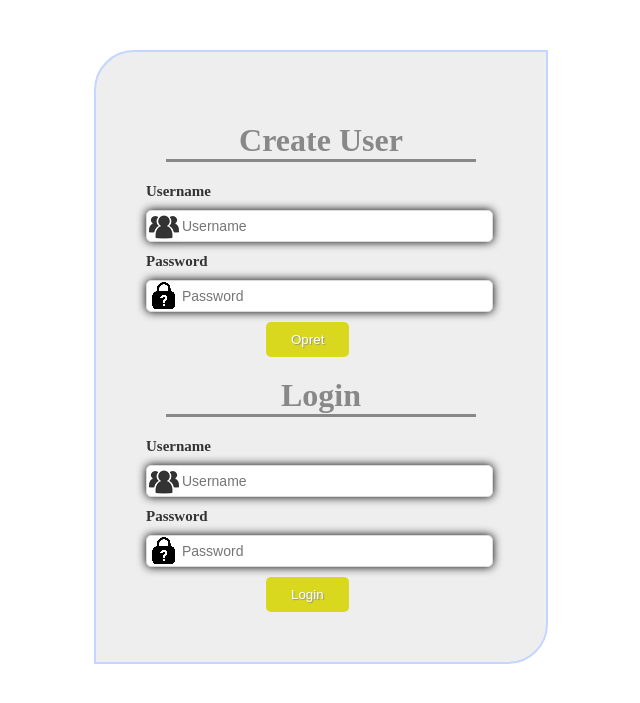
After one commit to Seeger01/post-it, a PHP site: page / in a window 1280 px wide. The commit adds this page. Shown: the top 703 px of the page, without its empty margins (319-959 px from the left). Run offline with PHP 8.4, Linux system fonts and the light colour scheme.

Commit message:
recreated login php, created css for the forms and made different interface.
recreated login php, created css for the forms and made different interface.

```diff
--- a/docreatepostit.php
+++ b/docreatepostit.php
@@ -24,9 +24,8 @@ $colorid = filter_input(INPUT_POST, 'colorid') or die('Missing colorid parameter
 	$stmt->execute();
 
 	echo 'Inserted '.$stmt->affected_rows.' new rows in the table';
-
+	header( 'Location: post-it.php');
 ?>
-	<a href="post-it.php">View the PostIt board</a>
 
 </body>
 </html>
--- a/dodeletepostit.php
+++ b/dodeletepostit.php
@@ -20,10 +20,8 @@
 	$stmt->execute();
 
 	echo 'Deleted '.$stmt->affected_rows.' PostIt notes';
-
+	header( 'Location: post-it.php');
 ?>
-
-		<a href="post-it.php">View the PostIt board</a>
 
 </body>
 </html>
--- /dev/null
+++ b/index.php
@@ -0,0 +1,36 @@
+<!doctype html>
+<html>
+<head>
+<meta charset="UTF-8">
+<title>Untitled Document</title>
+<link href="style.css" rel="stylesheet" type="text/css">
+	<link href="https://fonts.googleapis.com/css?family=Indie+Flower" rel="stylesheet">
+</head>
+
+<body>
+	<div id="first">
+	<form action="createuser.php" method="post">
+		<h1>Create User</h1>
+			<label class="loglabel">Username</label>
+			<input class="uname" type="text" name="un" placeholder="Username" required>
+			<label class="loglabel" >Password</label>
+			<input class="pass" type="password" name="pw" placeholder="Password" required>
+			<button class="submit" type="submit">Opret</button>
+	</form>
+
+	<form action="login.php" method="post">
+
+			<h1>Login</h1>
+			<label class="loglabel" >Username</label>
+			<input class="uname" type="text" name="un" placeholder="Username" required>
+			<label class="loglabel">Password</label>
+			<input class="pass" type="password" name="pw" placeholder="Password" required>
+			<button class="submit" type="submit">Login</button>
+
+
+	</form>
+	</div>
+
+
+</body>
+</html>
--- a/style.css
+++ b/style.css
@@ -11,40 +14,8 @@
   			color:#fff;
 		}
 
-		 .one {
-            display: flex;
-            flex-wrap: wrap;
-            justify-content: flex-end;
-        }
-		h1 {
-			margin: 50px;
-			text-align: left;
-			color: red;
-		}
-		.button1 {
-			margin: 50px;
-			font: 700 2em sans-serif;
-			padding: 0.2em 1em;
-			background: linear-gradient(#82c963, #507c3e);
-			border: none;
-			border-radius: 10px;
-			color: #ECF4E8;
-			box-shadow: 2px 2px 5px #1B3311;
-			text-shadow: 0px 0px 3px #1B3311;
 
-		}
-
-		.board {
-			border-style: solid;
-			border-color: black;
-			display: flex;
-			flex-wrap: wrap;
-			justify-content: space-between;
-			background-color: #888;
-
-		}
-
-		.postit .ef {
+		.postityellow{
 
 			color: #000;
 			display: block;
@@ -60,57 +31,177 @@
  			-webkit-transition:-webkit-transform .15s linear;
 
 		}
-
-		.postit .ef:hover,.postit .ef:focus{
+		.postityellow:hover,.postityellow:focus{
 			box-shadow: 10px 10px 7px -4px black;
  			-webkit-transform: scale(1.1);
 
 		}
 
-		/* :nth-child = tager ét objekt ud af en række af objekter */
-		.postit:nth-child(2)  .ef{
-			transform: rotate(10deg);
-			background: linear-gradient(135deg, #00dafa, #83efff);
+		.postitgreen{
+
+			color: #000;
+			display: block;
+			margin: 20px;
+			width: 300px;
+			height: 300px;
+			background: linear-gradient(135deg, #5bcd06, #9efc8e);
+			padding: 15px;
+			box-shadow: 3px 4px 6px -4px black;
+			border-bottom-right-radius: 130px 7px;
+			font-family: 'Indie Flower', cursive;
+ 			-webkit-transition:-webkit-transform .15s linear;
+ 			transform: rotate(3deg);
+
 		}
-		.postit:nth-child(3)  .ef{
-			transform: rotate(5deg);
-			background: linear-gradient(135deg, #5bcd06, #9efc8e);
-		}
-		.postit:nth-child(4)  .ef{
-			transform: rotate(-5deg);
-			background: linear-gradient(135deg, #fd1800, #feaeae);
-		}
-		.postit:nth-child(5)  .ef{
-			transform: rotate(4deg);
-			background: linear-gradient(135deg, #f600ff, #f7aefa);
-		}
-		.postit:nth-child(6)  .ef{
-			transform: rotate(-2deg);
-			background: linear-gradient(135deg, #ffb400, #fcd67b);
-		}
-		.postit:nth-child(2)  .ef:hover{
+		.postitgreen:hover,.postitgreen:focus{
 			box-shadow: 10px 10px 7px -4px black;
  			-webkit-transform: scale(1.1);
+
 		}
-		.postit:nth-child(3)  .ef:hover{
+
+		.postitred{
+
+			color: #000;
+			display: block;
+			margin: 20px;
+			width: 300px;
+			height: 300px;
+			background: linear-gradient(135deg, #fd1800, #feaeae);
+			padding: 15px;
+			box-shadow: 3px 4px 6px -4px black;
+			border-bottom-right-radius: 130px 7px;
+			font-family: 'Indie Flower', cursive;
+ 			-webkit-transition:-webkit-transform .15s linear;
+ 			transform: rotate(-5deg);
+
+		}
+		.postitred:hover,.postitred:focus{
 			box-shadow: 10px 10px 7px -4px black;
  			-webkit-transform: scale(1.1);
+
 		}
-		.postit:nth-child(4)  .ef:hover{
+
+		.postitblue{
+
+			color: #000;
+			display: block;
+			margin: 20px;
+			width: 300px;
+			height: 300px;
+			background: linear-gradient(135deg, #00dafa, #83efff);
+			padding: 15px;
+			box-shadow: 3px 4px 6px -4px black;
+			border-bottom-right-radius: 130px 7px;
+			font-family: 'Indie Flower', cursive;
+ 			-webkit-transition:-webkit-transform .15s linear;
+ 			transform: rotate(5deg);
+
+		}
+		.postitblue:hover, .postitblue:focus{
 			box-shadow: 10px 10px 7px -4px black;
  			-webkit-transform: scale(1.1);
+
 		}
-		.postit:nth-child(5)  .ef:hover{
-			box-shadow: 10px 10px 7px -4px black;
- 			-webkit-transform: scale(1.1);
+
+		.button1 {
+			margin: 20px 20px 20px 45%;
+
+			width: 120px;
+			height: 60px;
+			font: 700 1em sans-serif;
+			padding: 0.2em 1em;
+			background: linear-gradient(135deg, #D9D81F, #EDEC7D);
+			box-shadow: 3px 4px 6px -4px black;
+			border-bottom-right-radius: 130px 7px;
+			border: none;
+			color: #ECF4E8;
+			box-shadow: 2px 2px 5px #1B3311;
+			text-shadow: 0px 0px 3px #1B3311;
+			cursor: pointer;
+
 		}
-		.postit:nth-child(6)  .ef:hover{
-			box-shadow: 10px 10px 7px -4px black;
- 			-webkit-transform: scale(1.1);
+
+		h1 {
+			margin: 20px;
+			border-bottom: solid;
+			text-align: center;
+			color: #888;
 		}
+
 		h2 {
 			margin-bottom: 10px;
 		}
+		h4 {
+			margin: 10px;
+			color: #888;
+			text-align: center;
+		}
+		#first{
+			width:350px;
+			height:auto;
+			margin:50px auto 0;
+			padding:50px;
+			background-color:#EEE;
+			color:#333;
+			border:2px solid #C2D6FF;
+			border-radius:40px 0 40px 0;
+			}
+
+		.loglabel {
+			font-size: 15px;
+			font-weight: 700;
+		}
+
+		.uname {
+			background-image:url(images/user1.png);
+			background-repeat:no-repeat;
+			background-position:2px;
+			border:1px solid #DADADA;
+			margin-top:10px;
+			margin-bottom:10px;
+			padding-left:35px;
+			width:310px;
+			height:30px;
+			font-size:14px;
+			box-shadow:0 0 10px;
+			-webkit-box-shadow:0 0 10px;
+			-moz-box-shadow:0 0 10px;
+			border-radius:5px;
+			-webkit-border-radius:5px;
+			-moz-border-radius:5px
+		}
+		.pass {
+			background-image:url(images/pass.png);
+			background-repeat:no-repeat;
+			background-position:2px;
+			border:1px solid #DADADA;
+			margin-top:10px;
+			margin-bottom:10px;
+			padding-left:35px;
+			width:310px;
+			height:30px;
+			font-size:14px;
+			box-shadow:0 0 10px;
+			-webkit-box-shadow:0 0 10px;
+			-moz-box-shadow:0 0 10px;
+			border-radius:5px;
+			-webkit-border-radius:5px;
+			-moz-border-radius:5px
+		}
+		.submit {
+			background-color:#D9D81F;
+			border-radius:5px;
+			border:none;
+			padding:10px 25px;
+			color:#FFF;
+			text-shadow:1px 1px 1px #949494;
+			margin-left:120px
+
+		}
+		.submit:hover{
+			background-color:#EDEC7D
+			}
+
 		.name {
 			margin: 10px;
 			position: absolute;
```
Also changed, not shown: other parts of style.css (+68 -0 lines), createuser.php (added, +36 -0 lines), login.php (added, +38 -0 lines), post-it.php (+24 -18 lines), images/delbutton.png (renamed from delbutton.png), images/pass.png (added), images/user.png (added), images/user1.png (added).
